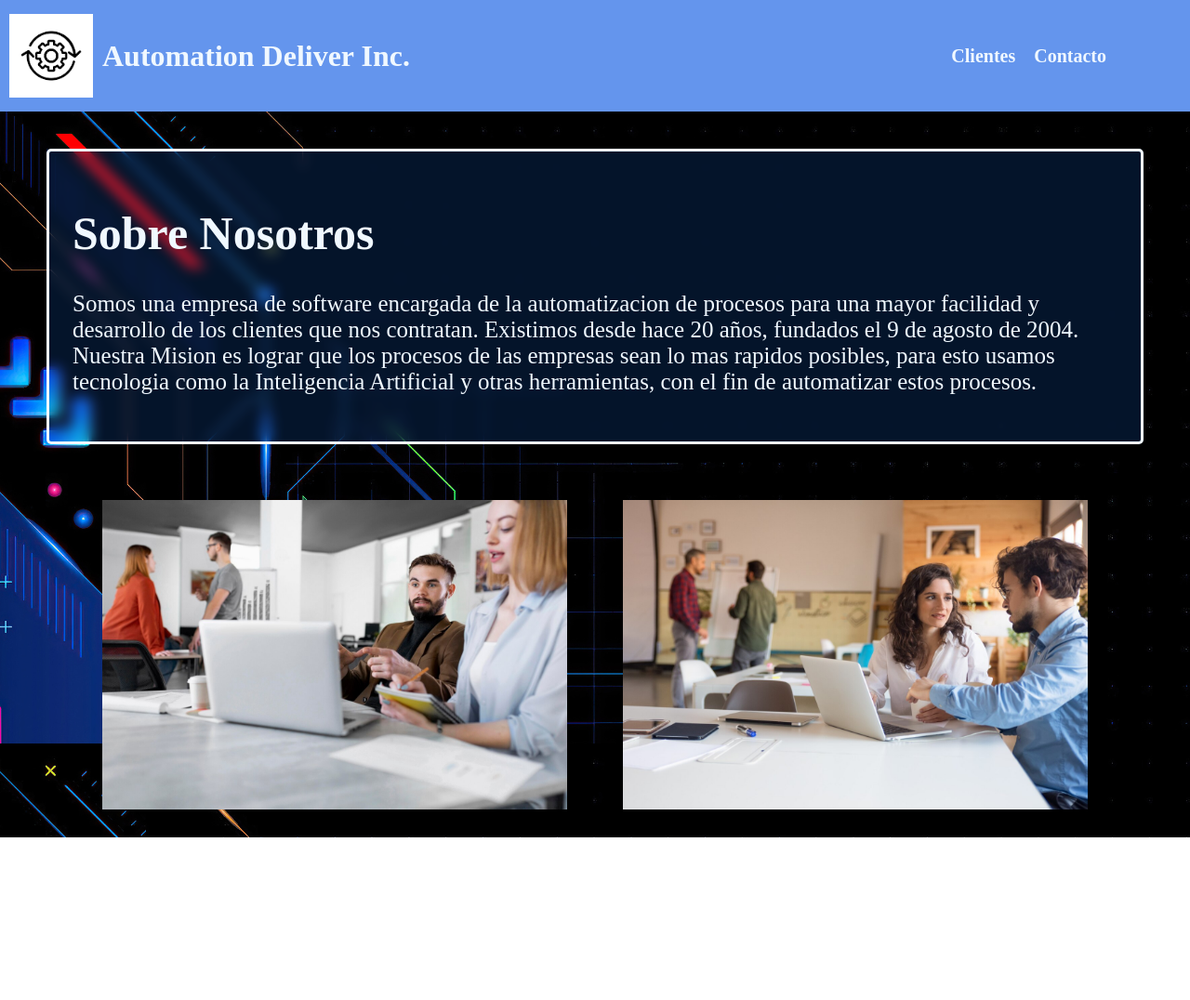
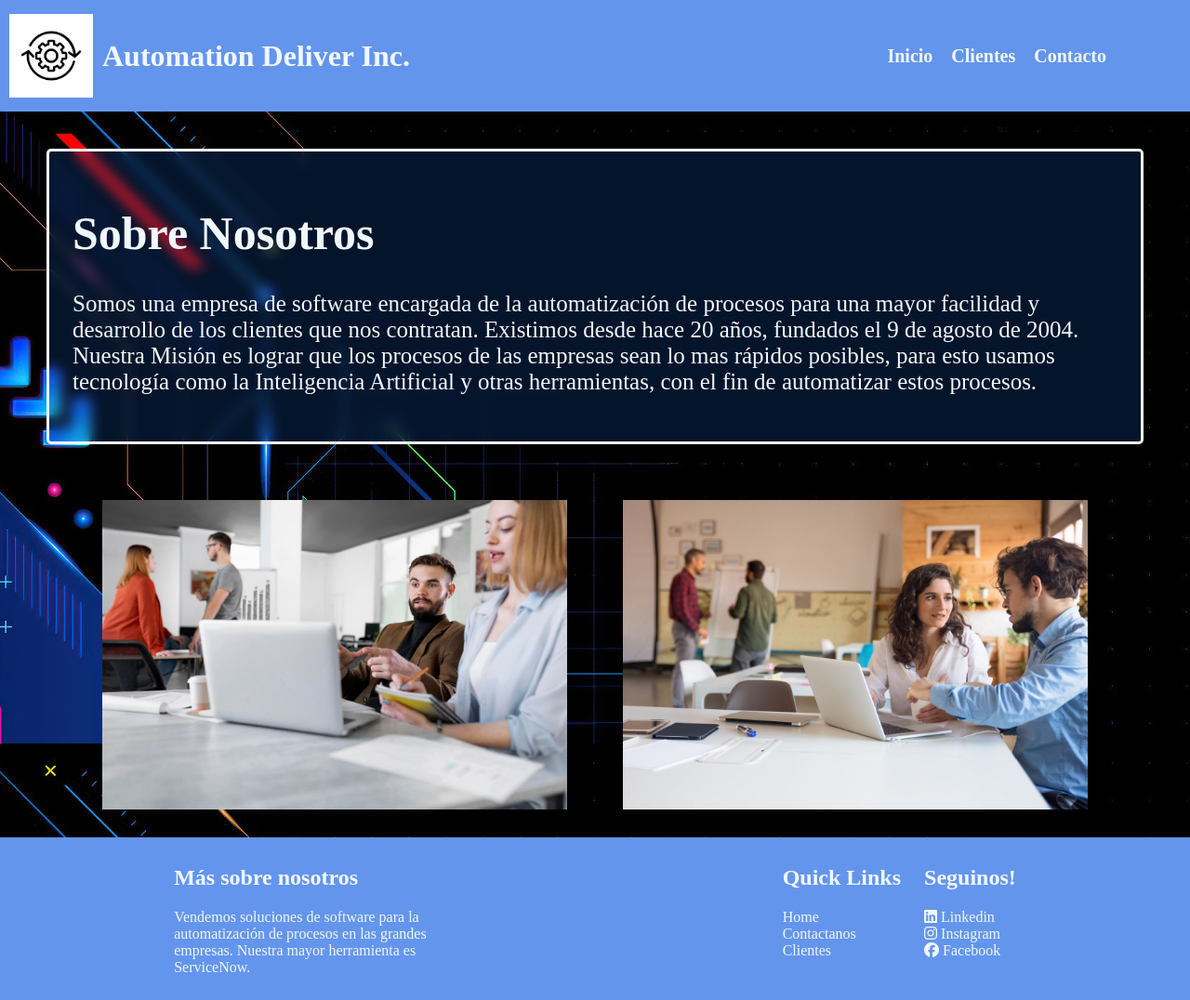
Before and after one commit to InakiCourtinade/CourtinadeTrabajoIntegrador2, a plain HTML site: page index.html in a window 1280 px wide. Shown: the whole page at 93% size. Before the commit the page ends 901 px from the top, so only its background shows below. Drawn offline with Linux system fonts and the light colour scheme.

Commit message:
Update index.html

```diff
--- a/index.html
+++ b/index.html
@@ -4,15 +4,17 @@
     <meta charset="UTF-8">
     <meta name="viewport" content="width=device-width, initial-scale=1.0">
     <link rel="stylesheet" href="estilos.css">
-    <title>Document</title>
+    <link rel="stylesheet" href="https://cdnjs.cloudflare.com/ajax/libs/font-awesome/6.5.2/css/all.min.css" integrity="sha512-SnH5WK+bZxgPHs44uWIX+LLJAJ9/2PkPKZ5QiAj6Ta86w+fsb2TkcmfRyVX3pBnMFcV7oQPJkl9QevSCWr3W6A==" crossorigin="anonymous" referrerpolicy="no-referrer" />
+    <title>Automation Deliver Inc.</title>
 </head>
 <body>
     <header>
         <div class="title">
-            <img class="logo" src="logotipo.jpg" alt="">
-            <h1>Automation Deliver Inc.</h1>
-        </div>
+                <img class="logo" src="logotipo.jpg" alt="">
+                <h1>Automation Deliver Inc.</h1>
+            </div>
         <nav>
+            <a href="index.html">Inicio</a>
             <a href="pagina3.html">Clientes</a>
             <a class="pases" style="text-decoration: none;" href="pagina2.html">Contacto</a>
         </nav>
@@ -20,14 +22,47 @@
     <div class="container1">
         <div class="nosotros">
             <h1>Sobre Nosotros</h1>
-            <p class="nos">Somos una empresa de software encargada de la automatizacion de procesos para una mayor facilidad y desarrollo de los clientes que nos contratan.
-            Existimos desde hace 20 años, fundados el 9 de agosto de 2004. Nuestra Mision es lograr que los procesos de las empresas sean lo mas rapidos posibles, para esto usamos tecnologia como la Inteligencia Artificial y otras herramientas, con el fin de automatizar estos procesos.</p>
+            <p class="nos">Somos una empresa de software encargada de la automatización de procesos para una mayor facilidad y desarrollo de los clientes que nos contratan.
+            Existimos desde hace 20 años, fundados el 9 de agosto de 2004. Nuestra Misión es lograr que los procesos de las empresas sean lo mas rápidos posibles, para esto usamos tecnología como la Inteligencia Artificial y otras herramientas, con el fin de automatizar estos procesos.</p>
         </div>
         <div class="imgCont">
             <img class= "imagen2" src="GenteTrabajando.jpg" alt="">
             <img class= "imagen2" src="GenteTrabajando2.jpg" alt="">
         </div>
     </div>
+    <footer>
+        <div class="footerCont">
+            <div class="fNosotros">
+                <h2>
+                    Más sobre nosotros
+                </h2>
+                <p>
+                    Vendemos soluciones de software para la automatización de procesos en las grandes empresas. Nuestra mayor
+                    herramienta es ServiceNow.
+                </p>
+            </div>
+            <div class="links">
+                <div class="cQlINK">
+                    <h2>Quick Links</h2>
+                    <div class="quickLinks">
+                        <a href="index.html">Home</a>
+                        <a href="pagina2.html">Contactanos</a>
+                        <a href="pagina3.html">Clientes</a>
+                    </div>
+                </div>
+                <div>
+                    <h2>Seguinos!</h2>
+                    <div class="quickLinks">
+                        <a href=""><i class="fa-brands fa-linkedin"></i> Linkedin</a>
+                        <a href="""><i class="fa-brands fa-instagram"></i> Instagram</a>
+                        <a href=""><i class="fa-brands fa-facebook"></i> Facebook</a>
+                    </div>
+                </div>
+            </div>
+        </div>
+
+
+    </footer>
 
 </body>
-</html>
+</html
```
